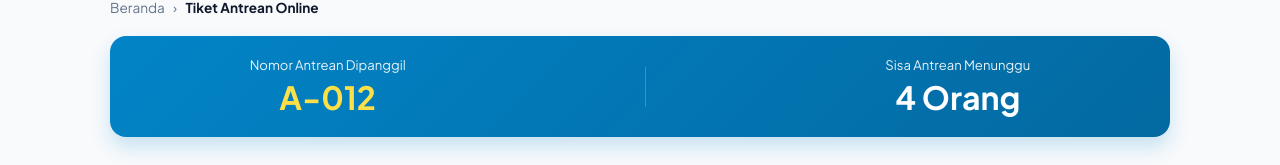
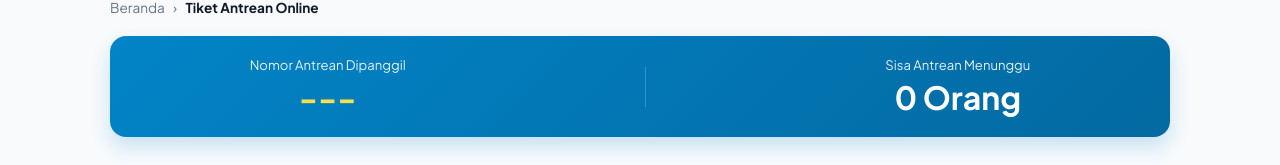
Before and after one commit to ShinkuDev/website-test, a plain HTML site: page tiket.html in a window 1280 px wide. Shown: the part 156-321 px from the top of the page. Drawn offline with Linux system fonts and the light colour scheme.

Commit message:
Update tiket.html

```diff
--- a/tiket.html
+++ b/tiket.html
@@ -97,12 +97,12 @@
     <div class="queue-status-banner">
       <div class="queue-status-box">
         <small>Nomor Antrean Dipanggil</small>
-        <span class="queue-number current" id="currentQueue">A-012</span>
+        <span class="queue-number current" id="currentQueue">---</span>
       </div>
       <div class="queue-status-divider"></div>
       <div class="queue-status-box">
         <small>Sisa Antrean Menunggu</small>
-        <span class="queue-number" id="waitingQueue">4 Orang</span>
+        <span class="queue-number" id="waitingQueue">0 Orang</span>
       </div>
     </div>
 
@@ -181,7 +181,7 @@
     </div>
   </main>
 
-  <!-- Script gabungan (SideNav + Ticket Generator + LocalStorage) -->
+  <!-- Script gabungan (SideNav + Ticket Generator + Realtime Sync with Admin) -->
   <script>
     function toggleSidebar() {
       const sidebar = document.getElementById('sidebarMenu');
@@ -190,6 +190,24 @@
       if (sidebar && overlay) {
         sidebar.classList.toggle('active');
         overlay.classList.toggle('active');
+      }
+    }
+
+    // Memperbarui Banner Status secara Realtime dari LocalStorage
+    function updateQueueBanner() {
+      const existingTickets = JSON.parse(localStorage.getItem('bmkg_queue_tickets')) || [];
+
+      const callingTicket = existingTickets.find(t => t.status === 'calling');
+      const waitingCount = existingTickets.filter(t => t.status === 'waiting').length;
+
+      const currentEl = document.getElementById('currentQueue');
+      const waitingEl = document.getElementById('waitingQueue');
+
+      if (currentEl) {
+        currentEl.innerText = callingTicket ? callingTicket.code : '---';
+      }
+      if (waitingEl) {
+        waitingEl.innerText = `${waitingCount} Orang`;
       }
     }
 
@@ -233,7 +251,14 @@
 
       document.getElementById('ticketResult').style.display = 'block';
       document.getElementById('ticketResult').scrollIntoView({ behavior: 'smooth' });
+
+      // Perbarui angka di banner secara instant
+      updateQueueBanner();
     }
+
+    // Jalankan pembaruan data saat halaman dimuat & sync otomatis jika admin mengubah status antrean
+    window.addEventListener('DOMContentLoaded', updateQueueBanner);
+    window.addEventListener('storage', updateQueueBanner);
   </script>
 </body>
 </html>
```
